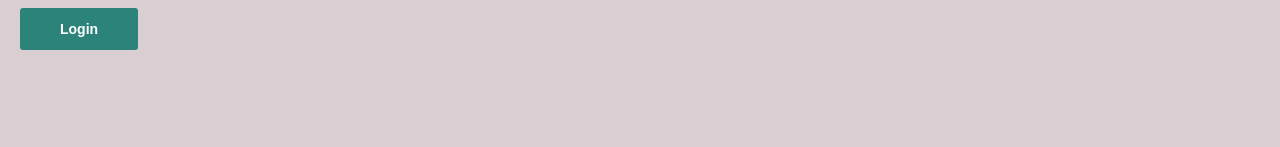
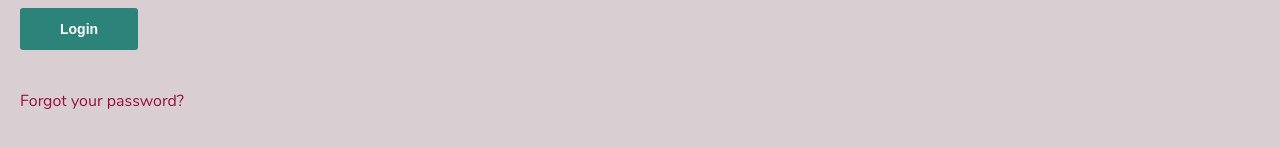
Before and after one commit to rafaelalma/vetter-client, a React (Create React App) app: page /login in a window 1280 px wide. Shown: the part 311-458 px from the top of the page. Built offline with nearby package versions, Linux system fonts and the light colour scheme.

Commit message:
Add forgot password link to LoginPage

```diff
--- a/src/styles/elements.scss
+++ b/src/styles/elements.scss
@@ -3,6 +3,10 @@
 a {
   text-decoration: none;
   color: $white;
+}
+
+a.link-accent {
+  color: $accent-1;
 }
 
 a.active {
--- a/src/views/Login/LoginPage.jsx
+++ b/src/views/Login/LoginPage.jsx
@@ -1,5 +1,17 @@
+import { NavLink } from "react-router-dom";
 import LoginForm from "./LoginForm/LoginForm";
+import "./LoginPage.scss";
 
 export default function LoginPage() {
-  return <LoginForm />;
+  return (
+    <>
+      <LoginForm />
+      {/* TODO: component */}
+      <div className="ForgotPasswordLink">
+        <NavLink className="link-accent" to="/forgot-password">
+          Forgot your password?
+        </NavLink>
+      </div>
+    </>
+  );
 }
--- /dev/null
+++ b/src/views/Login/LoginPage.scss
@@ -0,0 +1,5 @@
+@import "../../styles/settings";
+
+.ForgotPasswordLink {
+  padding: $spacing-2;
+}
```
